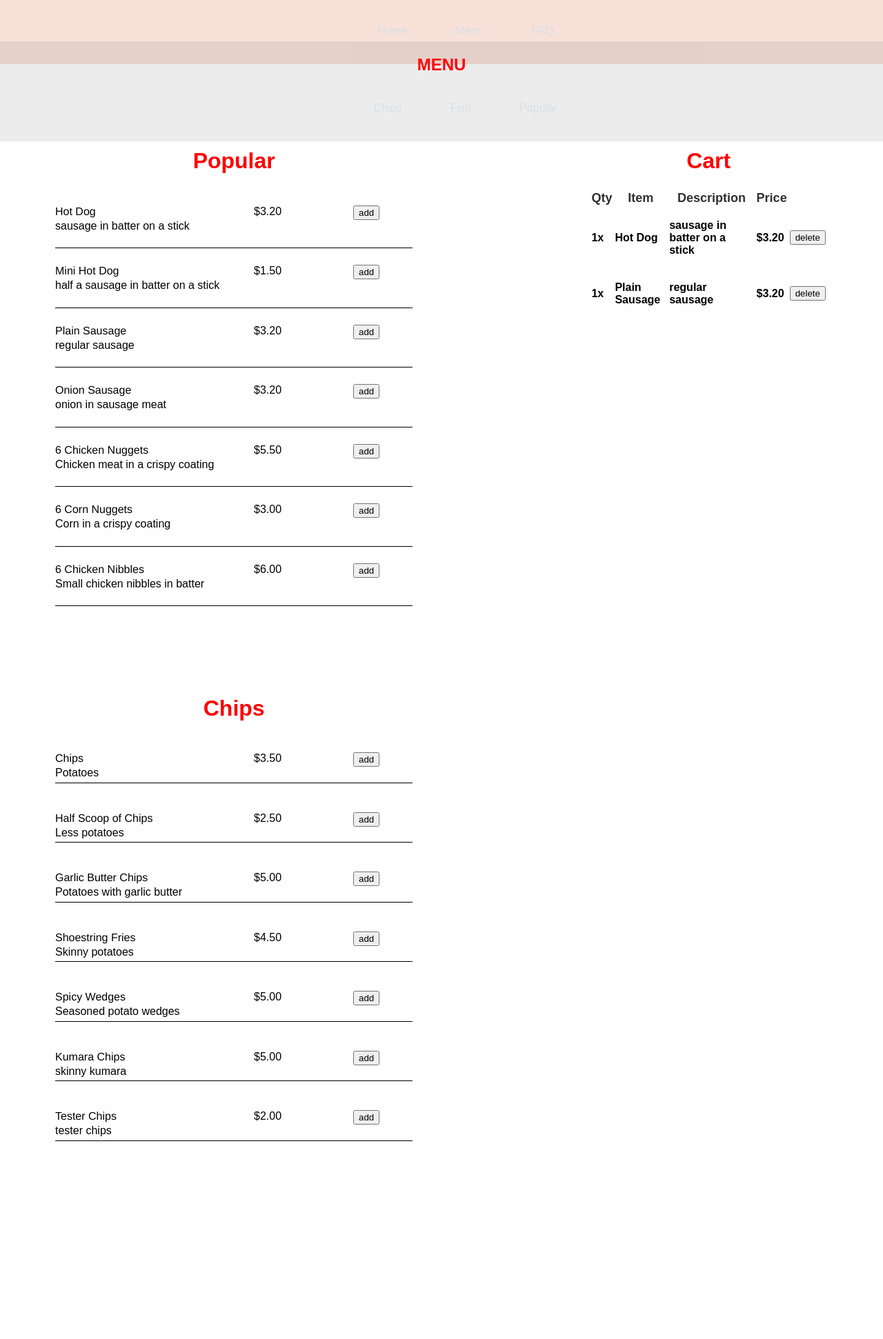
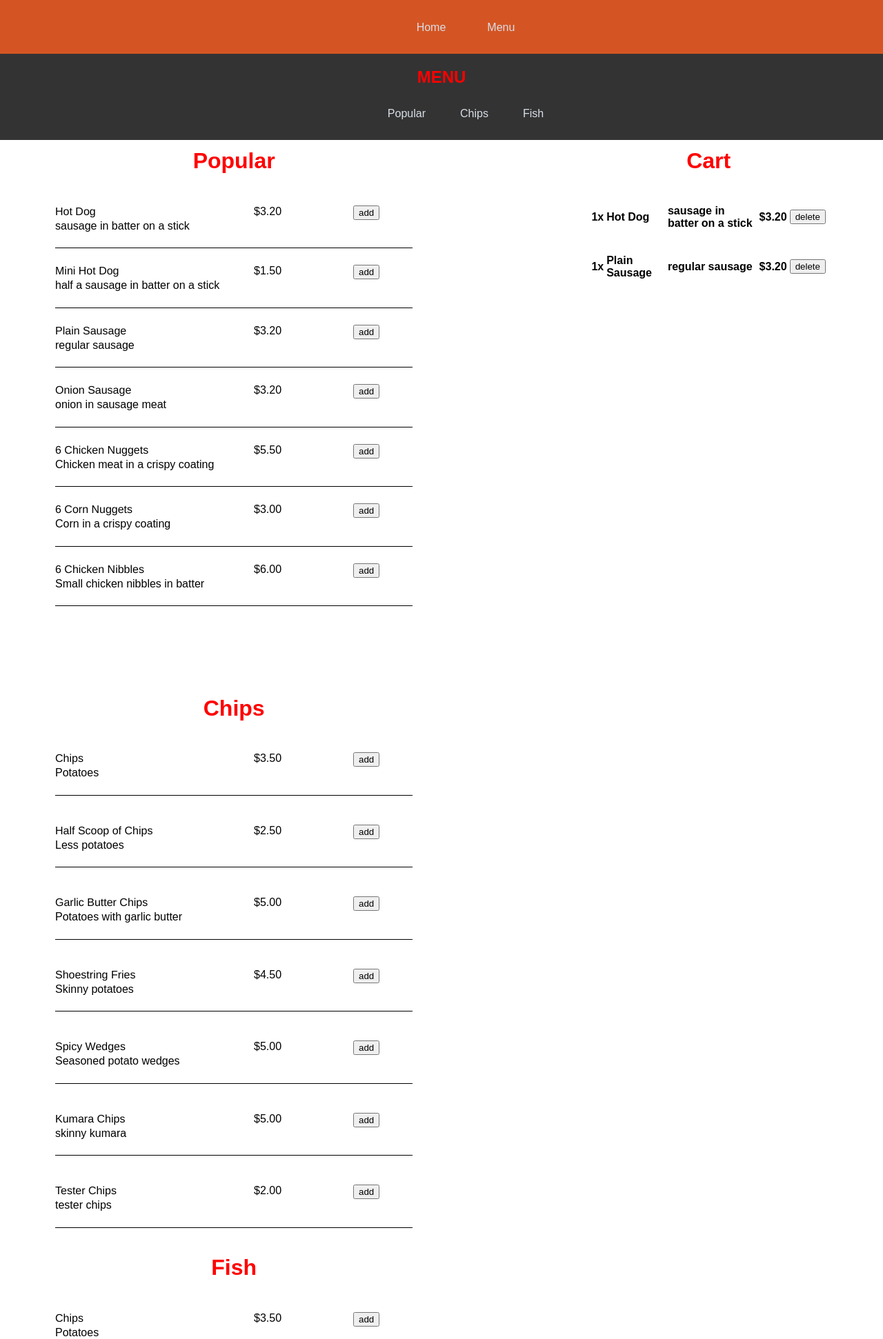
Before and after one commit to sophiayli/Sophia_webapp, a Flask app: page /menu in a window 1280 px wide. Shown: the top 1942 px of the page at 69% size. Before the commit the page ends 1655 px from the top, so only its background shows below. Run offline with Flask 2, Linux system fonts and the light colour scheme; data comes from the database, SQL or seed files in the repository; both versions use the stored data as it was after the commit.

Commit message:
FINAL - added some comments and removed redundant code

```diff
--- a/main.py
+++ b/main.py
@@ -17,12 +17,12 @@ def close_connection(exception):
     db = getattr(g, '_database', None)
     if db is not None:
         db.close()
-
+#route to homepage
 @app.route("/",)
 def home():
     return render_template("index.html")
 
-#displaying items from item table, and separate them
+#displaying items from item table, and separate them, and display cart
 @app.route("/menu", methods =['GET', 'POST'])
 def menu():
    cursor = get_db().cursor()
@@ -38,6 +38,7 @@ def menu():
    cursor.execute(popular)
    popular = cursor.fetchall()
 
+#getting items for the cart to be displayed
    cursor = get_db().cursor()
    distinct = "select item_id, name, description, price, count(*) as ct from item INNER JOIN order_item ON item.id = order_item.item_id group by item_id order by item_id"
    cursor.execute(distinct)
@@ -45,38 +46,9 @@ def menu():
 
    return render_template("menu.html", chips = chips, fish = fish, popular = popular, distinct =distinct,)
 
-@app.route("/orders", methods =['GET', 'POST'])
-def orders():
-    cursor = get_db().cursor()
-    sql = "SELECT item_id, name, description, price, order_item.item_id FROM item INNER JOIN order_item ON item.id = order_item.item_id"
-    cursor.execute(sql)
-    sql = cursor.fetchall()
 
 
-    cursor = get_db().cursor()
-    distinct = "select name, description, price, count(*) as ct from item INNER JOIN order_item ON item.id = order_item.item_id group by item_id order by item_id"
-    cursor.execute(distinct)
-    distinct = cursor.fetchall()
 
-    '''
-    cursor = get_db().cursor()
-    distinct = "SELECT DISTINCT item_id, FROM order_item order_item.item_id FROM item INNER JOIN order_item ON item.id = order_item.item_id GROUP BY item_id ORDER BY item_id"
-    cursor.execute(distinct)
-    count = cursor.fetchall()'''
-
-    return render_template("order.html", sql = sql, distinct= distinct, )
-
-@app.route("/tester", methods =['GET', 'POST'])
-def tester():
-    cursor = get_db().cursor()
-    distinct = "select item_id, name, description, price, count(*) as ct from item INNER JOIN order_item ON item.id = order_item.item_id group by item_id order by item_id"
-    cursor.execute(distinct)
-    distinct = cursor.fetchall()
-    return render_template("tester.html", distinct = distinct)
-
-@app.route("/faq")
-def faq():
-    return render_template("faq.html")
 
 
 #adding items to an order
--- a/static/stickymenu.css
+++ b/static/stickymenu.css
@@ -2,7 +2,10 @@
   font-family: sans-serif;
 }
 
-
+html {
+  scroll-behavior: smooth;
+  scroll-padding-top: var(--scroll-padding,280px);
+}
 /*setting body margin*/
 body {
   padding:0px; margin: 0;
@@ -17,12 +20,12 @@ body {
   padding: 10px;
 }
 
-/*---Nav bar styling---*/
+/*---------------Nav bar styling------------*/
 
 /* Styling the navbar */
 #navbar {
     overflow: hidden;
-    background-color: rgba(212, 85, 35, 0.171);
+    background-color: rgb(212, 85, 35);
   }
 /*---Styling the links---*/
 .nav-link{
@@ -30,7 +33,7 @@ body {
   display: block;
   color: #d8dee7;
   text-align: center;
-  padding: 20px;
+  padding: 15px;
   text-decoration: none;
   font-family: Arial, Helvetica, sans-serif;
   justify-content: space-around;
@@ -50,25 +53,20 @@ body {
   width: 100%;
 }
 
-
 /* Add some top padding to the page content to prevent sudden quick movement (as the navigation bar gets a new position at the top of the page (position:fixed and top:0) */
 .sticky + .content {
   padding-top: 60px;
 }
-
-
 
 /*Styling the nav bar no hover and not active*/
 ul{
   display: flex;
   justify-content: center;
 }
-
 li{
   list-style: none;
   margin-left:30px;
 }
-
 li a{
   text-decoration: none;
 }
@@ -83,32 +81,58 @@ li a::after{
   margin: auto;
   display: block;
 }
-
 li a:hover:after{
   width: 100%;
   transition: width 0.3s linear;
   margin-top: 0px;
 }
-
 li a:hover{
   color: #d8dee7;
 }
-/*---Home page styling---*/
+/*------------Home page styling------------*/
 /*styling the homepage image */
   img {
     display: block;
+    margin-top: 2rem;
     margin-left: auto;
     margin-right: auto;
-    width: 50%;
+    width: 100%;
   }
+/* h2 is heading for each section*/
+h2 {
+  color: rgb(48, 48, 48);
+  font-family: Arial, Helvetica, sans-serif;
+  font-size: 15px;
+  text-align: left;
+}
 
-/*---Styling the menu page---*/
+/* h5 is for sub-heading */
+h5{
+  color: red;
+  text-align: center;
+  font-family: Arial, Helvetica, sans-serif;
+  font-size: 20px;
+}
+
+table.home-table{
+  margin-left: auto;
+  margin-right: auto;
+}
+td.home-table{
+  width: 90px;
+  margin-left: auto;
+  margin-right: auto;
+}
+
+
+/*------------Styling the menu page------------*/
 /*---Styling the menu nav bar---*/
 #menubar {
     overflow: hidden;
-    background-color: rgba(51, 51, 51, 0.089);
+    background-color: rgb(51, 51, 51);
     position: fixed;
     width:100%;
+    margin-top: 18px;
   }
 
 #menubar a {
@@ -116,7 +140,7 @@ li a:hover{
   display: block;
   color: #d8dee7;
   text-align: center;
-  padding: 20px;
+  padding: 10px;
   text-decoration: none;
   font-family: Arial, Helvetica, sans-serif;
 }
@@ -134,19 +158,13 @@ h1 {
   font-family: Arial, Helvetica, sans-serif;
   }
 
-/* h2 is heading for each section*/
-h2 {
-    color: rgb(48, 48, 48);
-    font-family: Arial, Helvetica, sans-serif;
-    font-size: 35px;
-    text-align: left;
-  }
+
 h3{
   font-size:medium;
 }
 
 
-/* button text - should add a button styling class*/
+/* button text*/
 h4 {
   color: rgb(48, 48, 48);
   font-family: Arial, Helvetica, sans-serif;
@@ -155,12 +173,7 @@ h4 {
   }
 
 
-/* h5 is for sub-heading */
-h5{
-  color: red;
-  text-align: center;
-  font-family: Arial, Helvetica, sans-serif;
-}
+
 
 /*table stylinng */
 table.center {
@@ -190,7 +203,7 @@ th {
 /*---Styling the delete button---*/
 
 
-/* making content in a container flex on */
+/* making content in a container flex on
 
 @media only screen and (min-width: 200px) and (max-width: 500px){
   .container{
@@ -200,4 +213,50 @@ th {
   .cards{
     margin: 10px;
   }
+}*/
+
+/*---------Stlying the menu page-------------*/
+/*---Styling the grids in menu page ---*/
+#menu{
+  grid-area: menu;
+  padding: 10vmin;
+  padding-left: 10vmin;
+  padding-right: 20vmin;
 }
+
+/*Styling the order-sidebar*/
+#order-sidebar{
+  grid-area: order-sidebar;
+  padding: 10vmin;
+}
+
+/*Styling each item 'div' within a food type*/
+.item{
+  border-bottom: solid 1px;
+  display: grid;
+  grid-template-columns: 1fr 0.5fr 0.3fr;
+  grid-template-rows: 0.5fr 0.5fr;
+  grid-template-areas:
+  "name price add"
+  "description description description"
+}
+/*Styling the name div*/
+#name{
+  grid-area:name;
+  padding-top: 3vmin;
+  font-family: 'Franklin Gothic Medium', 'Arial Narrow', Arial, sans-serif;
+}
+/*Styling the price div*/
+#price{
+  grid-area: price;
+  padding-top:3vmin;
+}
+/*Styling add button div*/
+#add{
+  grid-area:add;
+  padding-top: 3vmin;
+}
+/*Styling description div*/
+#description{
+  grid-area:description;
+}
--- a/templates/menu.html
+++ b/templates/menu.html
@@ -10,73 +10,26 @@
 </head>
 
 <style>
-    html {
-        scroll-behavior: smooth;
-        scroll-padding-top: var(--scroll-padding,280px);
-    }
+
+/*applying CSS grid to the content*/
 .content{
     display:grid;
     height: 100vh;
     grid-template-columns: 1.5fr 1fr;
-    /*grid-template-rows: 0.8fr 0.4fr;*/
     grid-template-rows: 1fr;
     grid-template-areas:
-        /*"nav nav"*/
         "menu order-sidebar";
     grid-gap:0.5rem 1.0rem;
 
 }
-section{
-    height: 100vh;
-    width: 100%;
-}
+
+/*Styling nav tag*/
 nav{
     position: sticky;
     grid-area: nav;
 }
 
-/*---Styling the grids in menu page ---*/
-#menu{
-    grid-area: menu;
-    padding: 10vmin;
-    padding-left: 10vmin;
-    padding-right: 20vmin;
-}
-
-#order-sidebar{
-    grid-area: order-sidebar;
-    padding: 10vmin;
-    overflow: scroll;
-}
-
-.item{
-    border-bottom: solid 1px;
-    display: grid;
-    grid-template-columns: 1fr 0.5fr 0.3fr;
-    grid-template-rows: 0.5fr 0.5fr;
-    grid-template-areas:
-    "name price add"
-    "description description description"
-}
-
-#name{
-    grid-area:name;
-    padding-top: 3vmin;
-    font-family: 'Franklin Gothic Medium', 'Arial Narrow', Arial, sans-serif;
-}
-
-#price{
-    grid-area: price;
-    padding-top:3vmin;
-}
-
-#add{
-    grid-area:add;
-    padding-top: 3vmin;
-}
-
-#description{grid-area:description;}
-
+/*Rearranging grid elements when sxreen size reaches 700px*/
 @media only screen and (max-width:700px){
     .content{
         grid-template-columns: 1fr;
@@ -98,30 +51,32 @@ h6{
 </style>
 
 <body>
+    <!---Menu/ navigation bar begins-->
     <nav>
         <div id="navbar" class="nav">
             <ul>
                 <li><a href="http://127.0.0.1:5000/" class="nav-link hover">Home</a></li>
                 <li><a href="http://127.0.0.1:5000/menu" class="nav-link hover">Menu</a></li>
-                <li><a href="http://127.0.0.1:5000/faq" class="nav-link hover">FAQ</a></li>
             </ul>
             </div>
     <div id="menubar">
         <h1>MENU</h1>
         <ul>
+            <li><a href="http://127.0.0.1:5000/menu#popular">Popular</a></li>
             <li><a href="http://127.0.0.1:5000/menu#chips">Chips</a></li>
             <li><a href="http://127.0.0.1:5000/menu#fish">Fish</a></li>
-            <li><a href="http://127.0.0.1:5000/menu#popular">Popular</a></li>
         </ul>
     </div>
 </nav>
+<!--- Menu/ navigation bar section ends-->
+
 <div class="content">
-<!--- Menu  navigation bar ends-->
-
+<!---Displaying menu grid-->
 <div id="menu">
         <br>
         <br>
         <br>
+<!--Displaying menu items that are popular-->
         <h1 id="popular"> Popular</h1>
     {% for item in popular%}
     <div class="item">
@@ -142,7 +97,7 @@ h6{
     <br>
     <br>
     <br>
-
+<!--Displaying menu items that are chips-->
     <h1 id="chips">Chips</h1>
     {% for item in chips%}
     <div class="item">
@@ -154,11 +109,32 @@ h6{
         <input type="submit" value="add">
         </form></div>
 <div id="description">{{item [2]}}</div>
+<br>
 </div>
 <br>
 {% endfor %}
+<!--Displaying menu items that are fish-->
+<h1 id="fish">Fish</h1>
+    {% for item in chips%}
+    <div class="item">
+    <div id="name">{{item [1]}}</div>
+    <div id="price">{{item [3]}}</div>
+    <div id="add">
+        <form action="/add" method="post">
+        <input type="hidden" name="item" value="{{item[0]}}">
+        <input type="submit" value="add">
+        </form></div>
+<div id="description">{{item [2]}}</div>
+<br>
+</div>
+<br>
+{% endfor %}
+
 </div>
 
+
+
+<!---Displaying the cart-grid-->
 <div id ="order-sidebar">
     <br>
     <br>
@@ -166,10 +142,10 @@ h6{
     <h1>Cart</h1>
         <table class="center">
             <tr>
-              <th>Qty</th>
-              <th>Item</th>
-              <th>Description</th>
-              <th>Price</th>
+              <th></th>
+              <th></th>
+              <th></th>
+              <th></th>
               <th></th>
             </tr>
         {% for item in distinct %}
@@ -186,124 +162,9 @@ h6{
           {% endfor %}
     </div>
 
-
-<!--Display items in separate sections and tables
-<table class=" table-hover">
-        <h2 id="popular">Popular</h2>
-        {% for item in popular%}
-        <tr>
-            <td><h3>{{ item [1] }}</h3></td>
-            <td><h3>{{ item [2] }}</h3></td>
-            <td><h3>{{ item [3] }}</h3></td>
-            <td>
-                <form action="/add" method="post">
-                <input type="hidden" name="item" value="{{item[0]}}">
-                <input type="submit" value="add">
-                </form>
-            </td>
-        </tr>
-        {% endfor %}
-        </table>
-        <div class ="Description">
-            <h2>Description</h2>
-            {% for item in distinct%}
-                <div class = "column">
-                  <h3>{{ item [2] }}</h3>
-                </div>
-            {% endfor %}
-          </div>  --->
-<!---Chips section, displaying items in divs and sections
-<h2 id="chips">Chips</h2>
-<div class="container">
-{% for item in chips%}
-<div class="cards">
-<h3>{{item[1]}}       {{item[3]}}</h6>
-<p>{{item [2]}}</p>
-<form action="/add" method="post">
-<input type="hidden" name="item" value="{{item[0]}}">
-<input type="submit" value="add">
-</form>
-<form action="/delete" method>
-
-</form>
-</div>
-{% endfor %} --->
-
-
-
-
-
-
-
-<!---Chips section, displaying items in divs and sections
-    <h2 id="chips">Chips</h2>
-        <div class="container">
-        {% for item in chips%}
-        <div class="cards">
-        <h3>{{item[1]}} {{item[3]}}</h3>
-        <p>{{item [2]}}</p>
-        <form action="/add" method="post">
-        <input type="hidden" name="item" value="{{item[0]}}">
-        <input type="submit" value="add">
-        </form>
-        <form action="/delete" method>
-
-        </form>
-    </div>
-    {% endfor %}
-    </div>
-
-    <h2 id="fish">Fish</h2>
-    <div class="container">
-    {% for item in fish%}
-    <div class="cards">
-    <h3>{{item[1]}} {{item[3]}}</h3>
-    <p>{{item [2]}}</p>
-    <form action="/add" method="post">
-    <input type="hidden" name="item" value="{{item[0]}}">
-    <input type="submit" value="add">
-    </form>
-</div>
-{% endfor %}
-</div>
-
-Displaying items in divs and sections
-<h2 id="popular">Popular</h2>
-        <div class="container">
-        {% for item in popular%}
-        <div class="cards">
-        <h3>{{item[1]}} {{item[3]}}</h3>
-        <p>{{item [2]}}</p>
-        <form action="/add" method="post">
-        <input type="hidden" name="item" value="{{item[0]}}">
-        <input type="submit" value="add">
-        </form>
-    </div>
-    {% endfor %}
-    </div>
-    <h2 id="fish">Fish</h2>
-    <table class="center table-hover">
-         {% for item in fish%}
-         <tr>
-             <td><h2>{{ item [0] }}</h2></td>
-             <td><h2>{{ item [1] }}</h2></td>
-             <td><h2>{{ item [2] }}</h2></td>
-             <td>
-                 <form action="/add" method="post">
-                 <input type="hidden" name="item" value="{{item[0]}}">
-                 <input type="submit" value="add">
-                 </form>
-             </td>
-         </tr>
-         {% endfor %}
-
-</div>--->
-
-
-
     </body>
     <script>
-        // When the user scrolls the page, execute myFunction
+        // When the user scrolls the page, execute home function
     window.onscroll = function() {home()};
     // Get the navbar
     var navbar = document.getElementById("navbar");
@@ -317,7 +178,7 @@ Displaying items in divs and sections
     navbar.classList.remove("sticky");
     }
     }
-
+//select the active route and put active class styling on it
     document.querySelectorAll('.nav-link').forEach
     (link=> {
         if(link.href === window.location.href){
@@ -325,17 +186,9 @@ Displaying items in divs and sections
         }
     })
 
-    /* only worked when active page was hard coded in*/
-        const items = document.querySelectorAll("ul li");
-        items.forEach((item) => {
-            item.addEventListener("click", () => {
-                document.querySelector("li.active").classList.remove("active");
-                item.classList.add("active");
-        });
-        });
-    /*find the height of nav bar and add this padding*/
+
+/*find the height of nav bar and add this to scroll padding*/
     const navigationHeight = document.querySelector('nav').offsetHeight
-    document.documentElement.style.setProperty('--scroll-padding', navigationHeight + 120 + "px");
+        document.documentElement.style.setProperty('--scroll-padding', navigationHeight + 160 + "px");
 </script>
-
 </html>
```
Also changed, not shown: templates/base.html (+9 -4 lines), templates/index.html (+4 -5 lines), sophia_webapp.db, static/img/fish_and_chips_1.jpg (added). Lines whose indentation alone changed are shown as unchanged.
